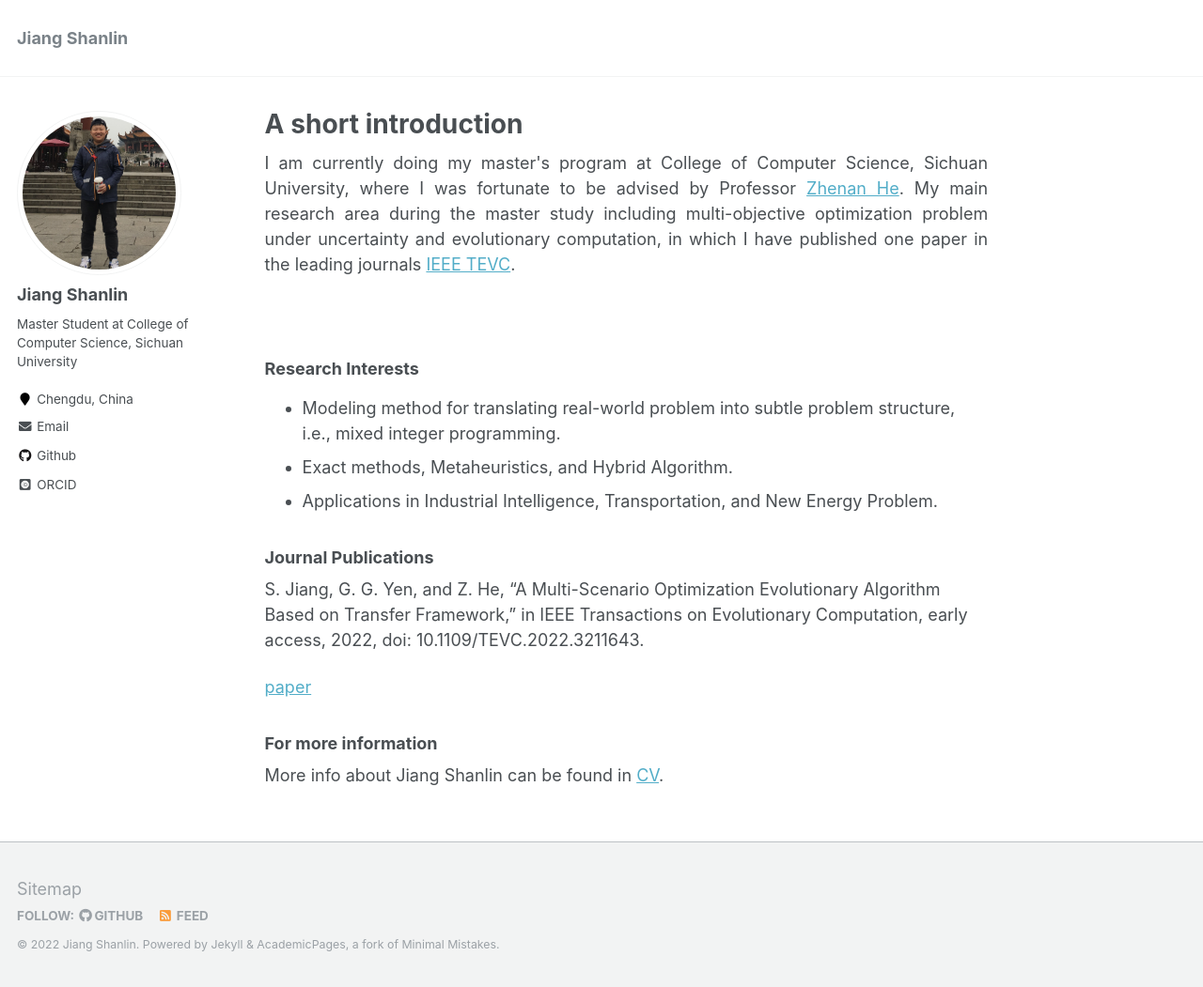
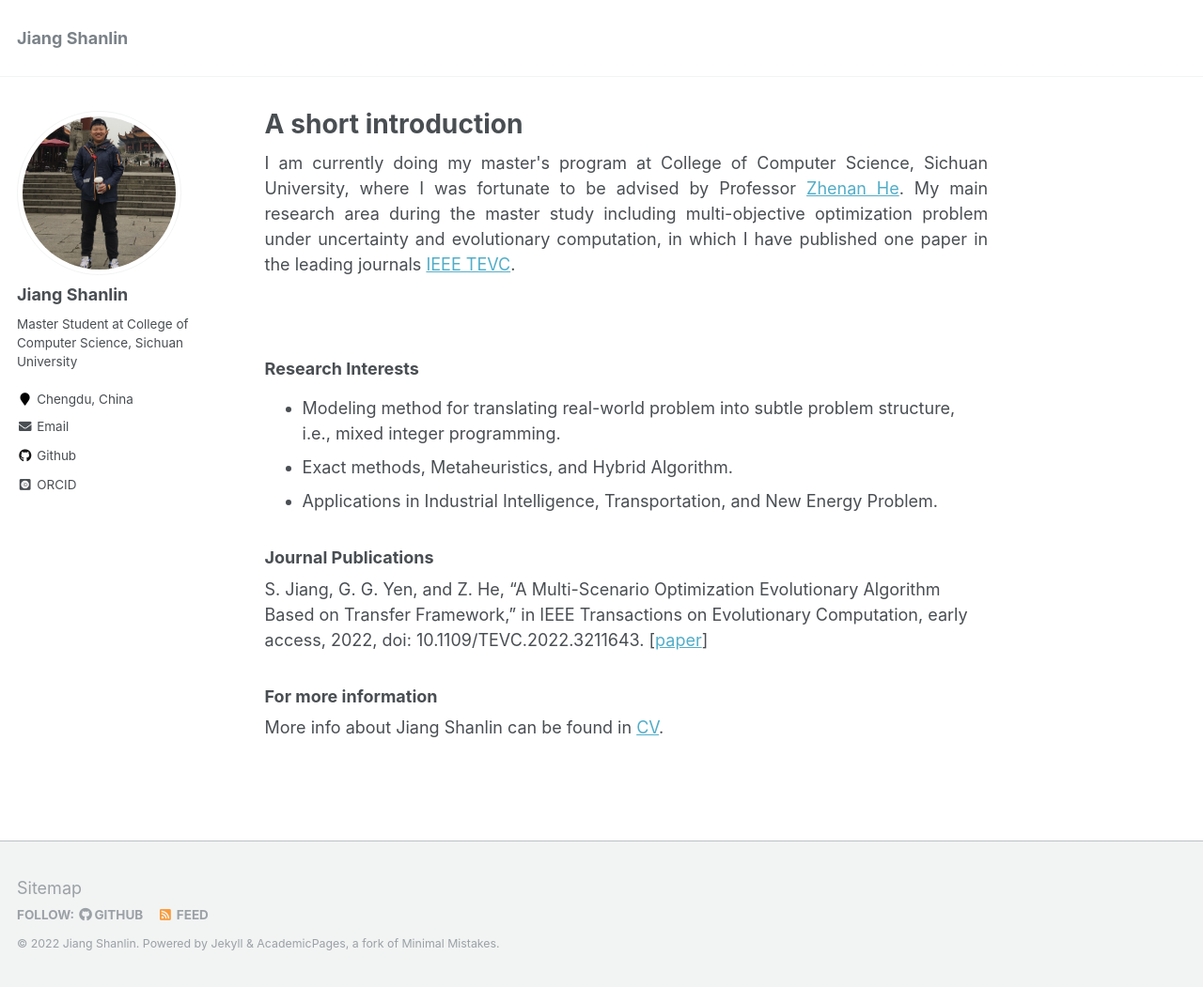
Before and after one commit to Lin-JiangShanlin/Lin-JiangShanlin.github.io, a Jekyll site: the page built from _pages/about.md, in a window 1280 px wide and 1051 px high. Shown: the whole window at 94% size. Built offline with Jekyll 4.4.1, drawn with Linux system fonts in a browser that asks for light colours; some web fonts are replaced.

```diff
--- a/_pages/about.md
+++ b/_pages/about.md
@@ -30,8 +30,7 @@ Shanlin Jiang, [Gary G. Yen](https://experts.okstate.edu/gyen), and Zhenan He
 IEEE Transactions on Evolutionary Computation -->
 
 S. Jiang, G. G. Yen, and Z. He, “A Multi-Scenario Optimization Evolutionary Algorithm Based on Transfer Framework,” in IEEE Transactions on Evolutionary Computation, early access, 2022, doi: 10.1109/TEVC.2022.3211643.
-
-[paper](https://ieeexplore.ieee.org/document/9910596)
+[[paper](https://ieeexplore.ieee.org/document/9910596)]
 
 ### For more information
 More info about Jiang Shanlin can be found in [CV](http://lin-jiangshanlin.github.io/files/Curriculum_Vitae-Jiangshanlin.pdf).
```
